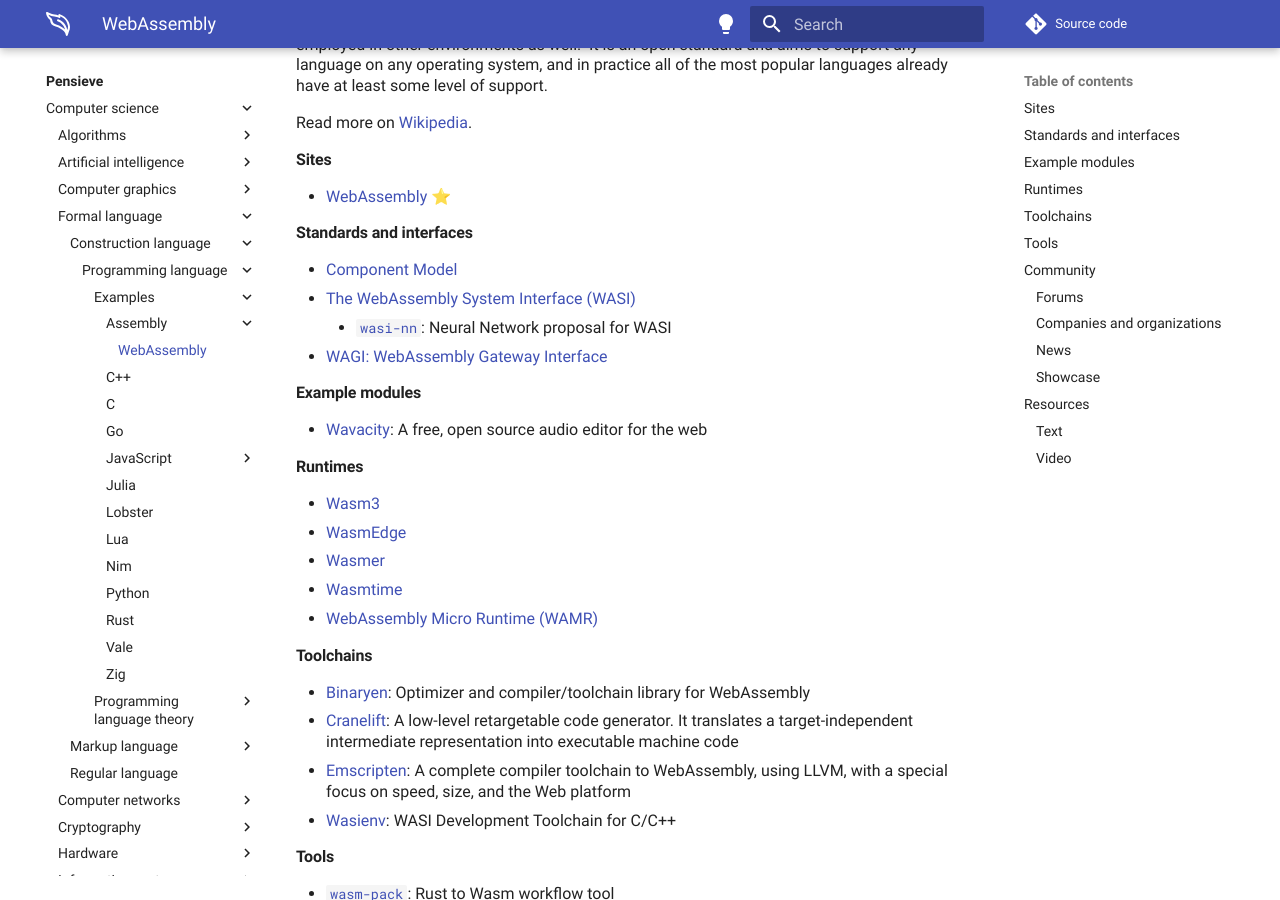
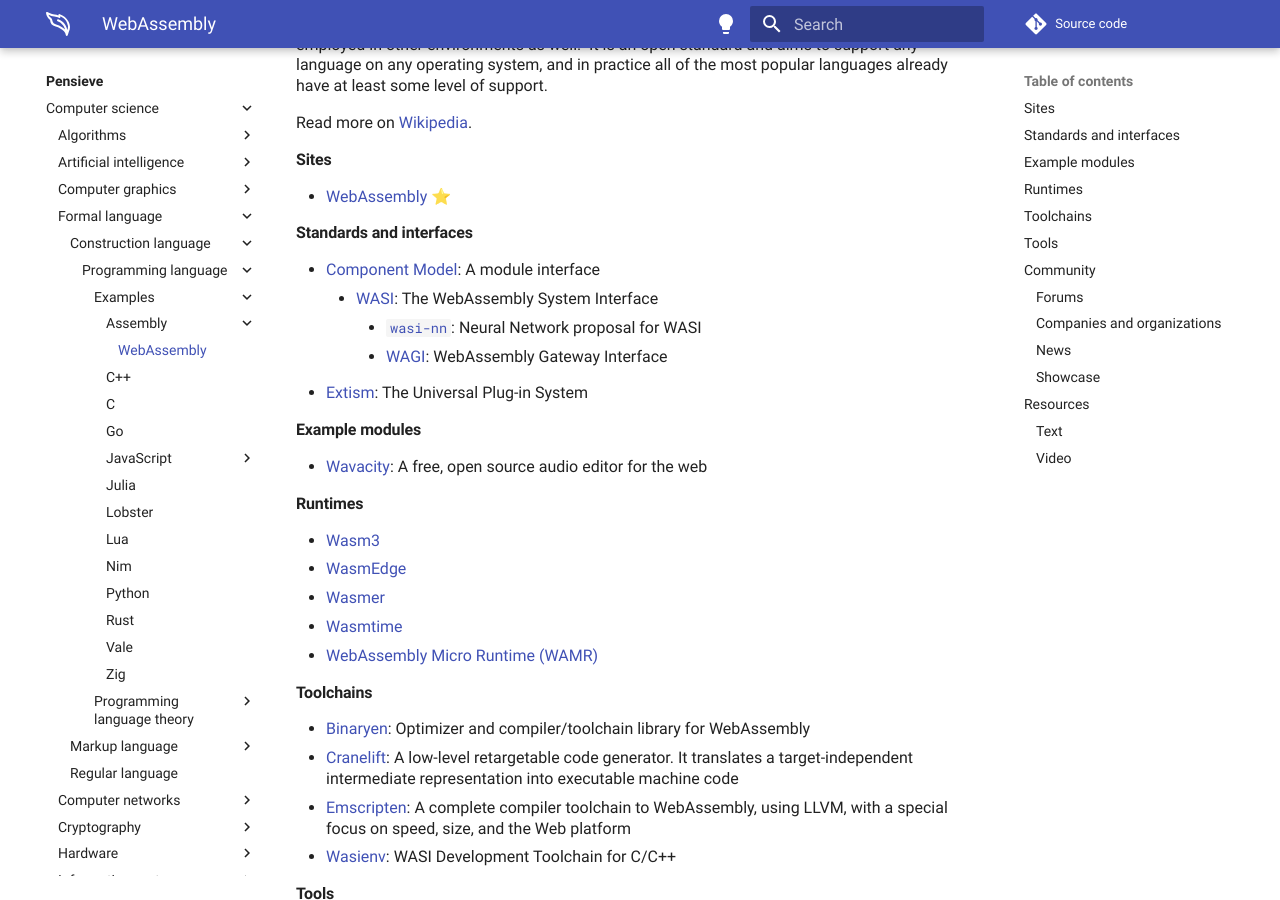
Before and after one commit to paveloom/paveloom.dev, an MkDocs documentation site: the page built from content/pensieve/webassembly.md, in a window 1280 px wide and 900 px high, scrolled down 313 px. Built offline with MkDocs 1.6.1 and Material for MkDocs 9.7.7, drawn with Linux system fonts in a browser that asks for light colours; comment, search, counter and statistics services are not loaded.

Commit message:
Pensieve: update the WebAssembly page.

```diff
--- a/content/pensieve/webassembly.md
+++ b/content/pensieve/webassembly.md
@@ -10,10 +10,11 @@
 - [WebAssembly](https://webassembly.org) ⭐
 
 #### Standards and interfaces
-- [Component Model](https://github.com/WebAssembly/component-model)
-- [The WebAssembly System Interface (WASI)](https://wasi.dev)
-    - [`wasi-nn`](https://github.com/WebAssembly/wasi-nn): Neural Network proposal for WASI
-- [WAGI: WebAssembly Gateway Interface](https://github.com/deislabs/wagi)
+- [Component Model](https://github.com/WebAssembly/component-model): A module interface
+    - [WASI](https://wasi.dev): The WebAssembly System Interface
+        - [`wasi-nn`](https://github.com/WebAssembly/wasi-nn): Neural Network proposal for WASI
+        - [WAGI](https://github.com/deislabs/wagi): WebAssembly Gateway Interface
+- [Extism](https://extism.org): The Universal Plug-in System
 
 #### Example modules
 - [Wavacity](https://wavacity.com): A free, open source audio editor for the web
--- a/mkdocs.yml
+++ b/mkdocs.yml
@@ -65,7 +65,7 @@
       permalink: "#"
 plugins:
   - search:
-      separator: '[\s\-,:!=\[\]()"/]+|(?!\b)(?=[A-Z][a-z])|\.(?!\d)|&[lg]t;'
+      separator: '[\s\-,:!=\[\]()"/]+|\.(?!\d)|&[lg]t;'
   - git-revision-date-localized:
       exclude:
         - pensieve/README.md
```
